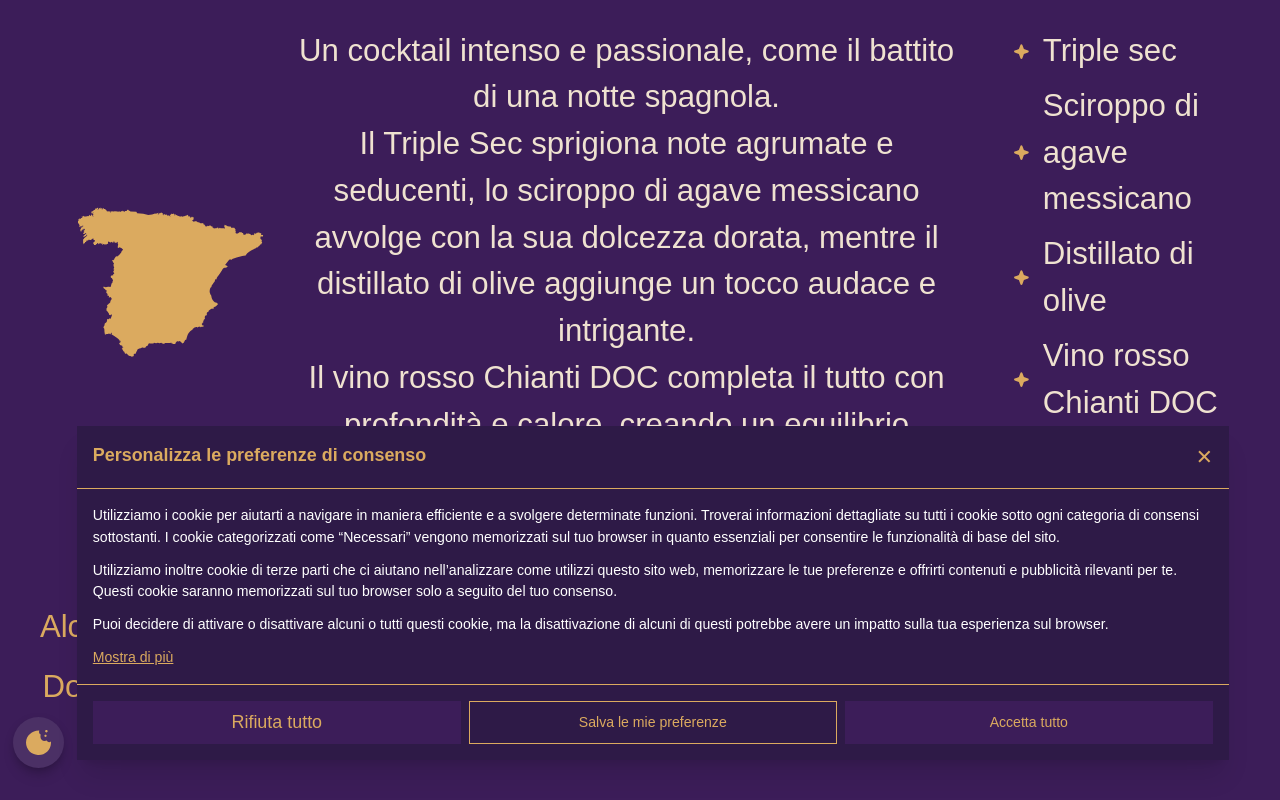
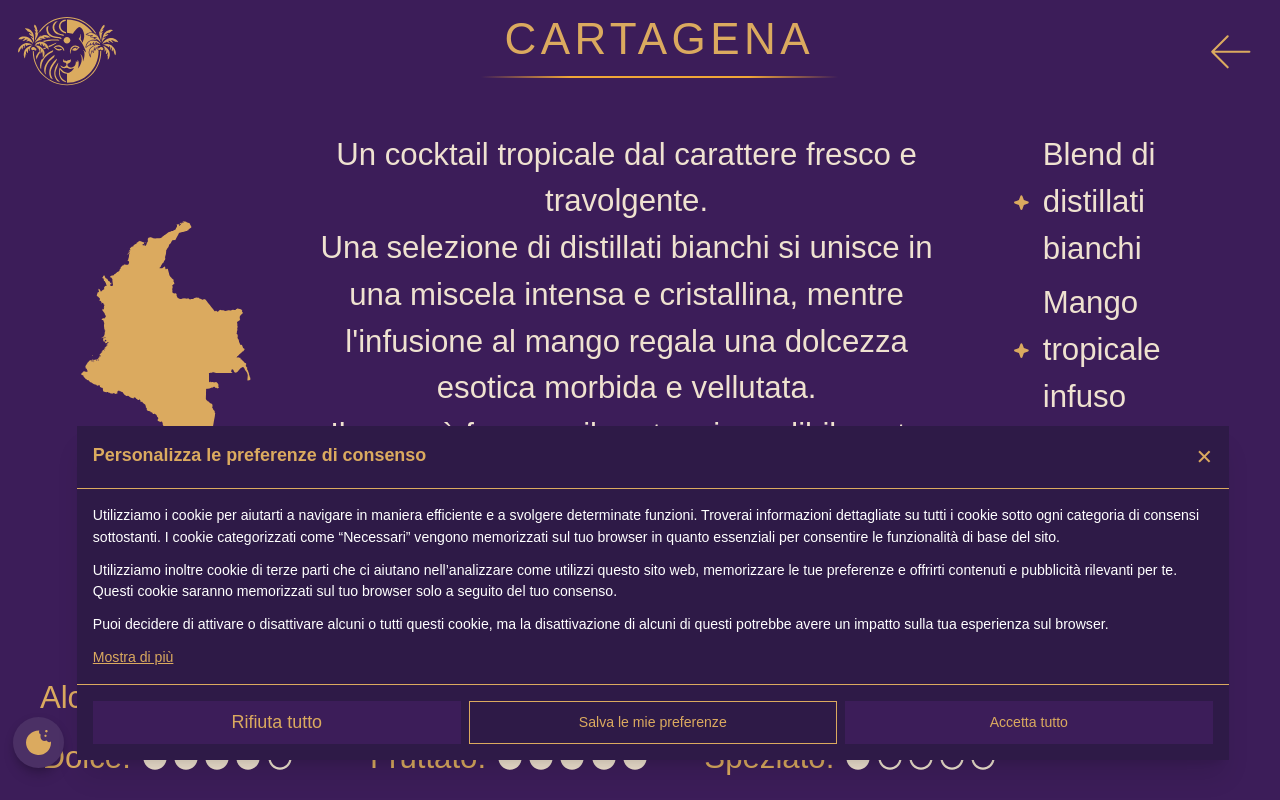
Before and after one commit to mantrasite/mantra_sito, a Next.js app: page /menu/lista in a window 1280 px wide. Built offline with nearby package versions, Linux system fonts and the light colour scheme; a web font is replaced by a local one.

Commit message:
Add files via upload

```diff
--- a/src/data/cocktail.js
+++ b/src/data/cocktail.js
@@ -1,185 +1,115 @@
-const drinkMadrid = [
+const drinkIbiza = [
     {
-        "nazione": "MADRID",
-        "nome": "Madrid",
+        "nazione": "IBIZA",
+        "nome": "Ibiza",
         "prezzo": 10,
         "ingredienti": [
-            "Triple sec",
-            "Sciroppo di agave messicano",
-            "Distillato di olive",
-            "Vino rosso Chianti DOC"
+            "Rum infuso alla menta",
+            "Frutto della passione",
+            "Pompelmo rosa",
+            "Essenza di cannella"
         ],
-        "descrizione": "Un cocktail intenso e passionale, come il battito di una notte spagnola. \nIl Triple Sec sprigiona note agrumate e seducenti, lo sciroppo di agave messicano avvolge con la sua dolcezza dorata, mentre il distillato di olive aggiunge un tocco audace e intrigante. \nIl vino rosso Chianti DOC completa il tutto con profondità e calore, creando un equilibrio sensuale tra forza e eleganza. \n Madrid è un brindisi al desiderio — profondo, sofisticato e irresistibilmente mediterraneo. \n",
+        "descrizione": "Un cocktail fresco, vibrante e irresistibilmente seducente.\n Il rum infuso alla menta regala note aromatiche intense e leggere allo stesso tempo, mentre il frutto della passione avvolge il sorso con una dolcezza tropicale morbida e vellutata.\n Il pompelmo rosa dona brillantezza ed equilibrio, mentre l'essenza di cannella lascia un finale caldo, elegante e memorabile.\n",
         "valutazioni": {
             "alcool": 3,
-            "citrico": 1,
-            "amaro": 2,
+            "citrico": 2,
+            "amaro": 1,
             "dolce": 4,
-            "fruttato": 1,
-            "speziato": 4
+            "fruttato": 4,
+            "speziato": 2
         }
     }
 ];
 
-const drinkSantaClausVillage = [
+const drinkCartagena = [
     {
-        "nazione": "SANTA",
-        "nome": "Santa Claus Village",
+        "nazione": "CARTAGENA",
+        "nome": "Cartagena",
         "prezzo": 10,
         "ingredienti": [
-            "Campari bitter",
-            "Vermouth rosso",
-            "Fonduta di cioccolato",
-            "Liquore bio al cioccolato fondente"
+            "Blend di distillati bianchi",
+            "Mango tropicale infuso",
+            "Essenze esotiche fruttate"
         ],
-        "descrizione": "Un irresistibile peccato di piacere, nato per sedurre i sensi. \nIl Campari Bitter e il Vermouth rubino creano un preludio elegante e intrigante, mentre la fonduta di cioccolato e il liquore bio al fondente si fondono in un abbraccio caldo e vellutato. \nOgni sorso è un gioco di seduzione tra amaro e dolce, luce e ombra. \nSanta Claus Village è pura tentazione liquida — intensa, sensuale e profondamente avvolgente.",
+        "descrizione": "Un cocktail tropicale dal carattere fresco e travolgente.\nUna selezione di distillati bianchi si unisce in una miscela intensa e cristallina, mentre l'infusione al mango regala una dolcezza esotica morbida e vellutata.\nIl sorso è fresco, vibrante e incredibilmente coinvolgente, con un finale fruttato che lascia il segno dal primo istante.",
         "valutazioni": {
-            "alcool": 3,
-            "citrico": 1,
+            "alcool": 4,
+            "citrico": 2,
             "amaro": 1,
             "dolce": 4,
-            "fruttato": 2,
+            "fruttato": 5,
             "speziato": 1
         }
     }
 ];
 
-const drinkMosca = [
+const drinkAustralia = [
     {
-        "nazione": "MOSCA",
-        "nome": "Mosca",
+        "nazione": "AUSTRALIA",
+        "nome": "Australia",
         "prezzo": 10,
         "ingredienti": [
-            "Altamura vodka",
-            "Cordiale di lampone fresco",
-            "Succo di lime fresco"
+            "Gin botanico",
+            "Vodka",
+            "Campari infuso ai frutti rossi",
+            "Vermouth aromatico",
+            "Frutti di bosco maturi"
         ],
-        "descrizione": "Un irresistibile peccato di piacere, nato per sedurre i sensi. \nIl Campari Bitter e il Vermouth rubino creano un preludio elegante e intrigante, mentre la fonduta di cioccolato e il liquore bio al fondente si fondono in un abbraccio caldo e vellutato. \nOgni sorso è un gioco di seduzione tra amaro e dolce, luce e ombra. \nSanta Claus Village è pura tentazione liquida — intensa, sensuale e profondamente avvolgente.",
+        "descrizione": "Un cocktail ribelle e magnetico, dal carattere intenso e sofisticato.\nIl gin botanico e la vodka si fondono con il Campari infuso ai frutti rossi e il vermouth aromatico, creando un sorso profondo, elegante e leggermente speziato.\nLe note di frutti di bosco maturi aggiungono una dolcezza vellutata che rende il drink morbido, coinvolgente e irresistibilmente seducente.",
+        "valutazioni": {
+            "alcool": 5,
+            "citrico": 1,
+            "amaro": 3,
+            "dolce": 3,
+            "fruttato": 4,
+            "speziato": 2
+        }
+    }
+];
+
+const drinkBudapest = [
+    {
+        "nazione": "BUDAPEST",
+        "nome": "Budapest",
+        "prezzo": 10,
+        "ingredienti": [
+            "Whiskey irlandese",
+            "Essenza di nocciola tostata"
+        ],
+        "descrizione": "Un cocktail intenso e magnetico, dal gusto caldo e sofisticato.\nIl whiskey libera note profonde e avvolgenti, mentre le sfumature di nocciola tostata donano morbidezza ed eleganza al sorso.\nIl finale è vellutato, persistente e incredibilmente seducente, perfetto per chi ama sapori decisi ma raffinati.",
         "valutazioni": {
             "alcool": 4,
-            "citrico": 3,
-            "amaro": 0,
-            "dolce": 1,
+            "citrico": 0,
+            "amaro": 2,
+            "dolce": 3,
+            "fruttato": 0,
+            "speziato": 3
+        }
+    }
+];
+
+const drinkSicilia = [
+    {
+        "nazione": "MEDITERRANEO",
+        "nome": "Mediterraneo",
+        "prezzo": 10,
+        "ingredienti": [
+            "Gin infuso agli agrumi",
+            "Lime fresco",
+            "Essenza di limone e pompelmo",
+            "Zucchero"
+        ],
+        "descrizione": "Un sorso luminoso che richiama il calore delle coste italiane e il profumo degli agrumi al tramonto.\nIl gin infuso agli agrumi sprigiona note fresche e intense di limone, accompagnate dalla vivacità del lime e da delicate essenze agrumate.\nLa dolcezza leggera accompagna il finale con eleganza, lasciando una sensazione fresca, raffinata e irresistibilmente estiva.",
+        "valutazioni": {
+            "alcool": 4,
+            "citrico": 5,
+            "amaro": 2,
+            "dolce": 2,
             "fruttato": 1,
             "speziato": 1
         }
     }
 ];
 
-const drinkHawaii = [
-    {
-        "nazione": "HAWAII",
-        "nome": "Hawaii",
-        "prezzo": 10,
-        "ingredienti": [
-            "Rum bianco infuso con ananas, scorze di lime e cocco",
-            "Rum al cocco",
-            "Dash di miele"
-        ],
-        "descrizione": "Un’esplosione di sensualità tropicale che conquista al primo sorso. \nIl rum bianco infuso con ananas, scorze di lime e cocco sprigiona profumi esotici e solari, mentre il rum al cocco accarezza il palato con la sua morbidezza vellutata. \nUn delicato tocco di miele ne amplifica il piacere, donando una dolcezza avvolgente e irresistibile. \nHawaii è un sogno di mare e passione — un viaggio sensuale tra onde, luce e desiderio.",
-        "valutazioni": {
-            "alcool": 5,
-            "citrico": 3,
-            "amaro": 3,
-            "dolce": 1,
-            "fruttato": 1,
-            "speziato": 3
-        }
-    }
-];
 
-const drinkNewYork = [
-    {
-        "nazione": "NEW YORK",
-        "nome": "NewYork",
-        "prezzo": 10,
-        "ingredienti": [
-            "Wild Turkey Whiskey",
-            "Estratto di mandarino",
-            "Liquore al melone",
-            "Cordiale di mandarino e melone"
-        ],
-        "descrizione": "Audace, sofisticato e sorprendentemente sensuale. \nIl carattere deciso del Wild Turkey Whiskey si intreccia con la luce vibrante dell’estratto di mandarino, mentre il liquore e il cordiale al melone ne avvolgono i toni con una dolce carezza tropicale. \nNew York è un cocktail che incarna lo spirito della metropoli: intenso, elegante e inebriante come una notte a Manhattan.",
-        "valutazioni": {
-            "alcool": 3,
-            "citrico": 2,
-            "amaro": 2,
-            "dolce": 1,
-            "fruttato": 3,
-            "speziato": 2
-        }
-    }
-];
-
-const drinkToronto = [
-    {
-        "nazione": "TORONTO",
-        "nome": "Toronto",
-        "prezzo": 10,
-        "ingredienti": [
-            "Bacardi carta blanca",
-            "Menta liquida",
-            "Cordiale di miele",
-            "Soda al pompelmo rosa",
-            "Estratto di pera"
-        ],
-        "descrizione": "Un cocktail dal fascino sottile e irresistibile. \nIl Bacardi Carta Blanca avvolge con la sua eleganza, mentre il cordiale di miele regala morbide sfumature dorate. \nL’estratto di pera aggiunge una dolcezza vellutata, esaltata dalla freschezza vivace della menta liquida e dalla frizzantezza della soda al pompelmo rosa. \nToronto è un sorso raffinato e sensuale, che conquista con la sua armonia tra dolce, fresco e fruttato.",
-        "valutazioni": {
-            "alcool": 5,
-            "citrico": 4,
-            "amaro": 4,
-            "dolce": 3,
-            "fruttato": 2,
-            "speziato": 1
-        }
-    }
-];
-
-const drinkPraga = [
-    {
-        "nazione": "PRAGA",
-        "nome": "Praga",
-        "prezzo": 10,
-        "ingredienti": [
-            "Bacardi carta oro",
-            "Essenza di ananas",
-            "Cordiale di melograno e lampone",
-            "Liquore ai fiori di sambuco"
-        ],
-        "descrizione": "Un elisir elegante e misterioso, come una notte tra le luci dorate della città. \nIl Bacardi Carta Oro svela il suo calore ambrato, accarezzato dall’essenza di ananas e dal cordiale di melograno e lampone, intensi e passionali. \nIl liquore ai fiori di sambuco avvolge il tutto in un profumo delicato e sensuale. \nPraga è un cocktail che seduce con grazia e profondità — un incontro tra dolcezza, mistero e fascino irresistibile.",
-        "valutazioni": {
-            "alcool": 5,
-            "citrico": 4,
-            "amaro": 4,
-            "dolce": 3,
-            "fruttato": 2,
-            "speziato": 1
-        }
-    }
-];
-
-const drinkSeoul = [
-    {
-        "nazione": "SEOUL",
-        "nome": "Seoul",
-        "prezzo": 10,
-        "ingredienti": [
-            "Altamura vodka",
-            "Purea di maracuja",
-            "St Germain",
-            "Ginger beer"
-        ],
-        "descrizione": "Vibrante, sensuale e sorprendente come una notte d’estate tra le luci della città. \nL’Altamura Vodka dona eleganza e purezza, la polpa di maracuja accende il palato con la sua passione tropicale, mentre lo St-Germain aggiunge una carezza floreale irresistibile. \nLa Ginger Beer chiude con una frizzante nota di carattere. \nSeoul è un’esplosione di fascino e desiderio — un cocktail che seduce con equilibrio, energia e mistero orientale.",
-        "valutazioni": {
-            "alcool": 5,
-            "citrico": 4,
-            "amaro": 4,
-            "dolce": 3,
-            "fruttato": 2,
-            "speziato": 1
-        }
-    }
-];
-
-
-export { drinkMadrid, drinkHawaii, drinkNewYork, drinkMosca, drinkSantaClausVillage, drinkToronto, drinkPraga, drinkSeoul };
+export { drinkAustralia, drinkBudapest, drinkCartagena, drinkIbiza, drinkSicilia };
--- a/src/layouts/MenuLayout.jsx
+++ b/src/layouts/MenuLayout.jsx
@@ -12,7 +12,7 @@
   const router = useRouter();
 
   const isMenuRoute = !!router.asPath && router.asPath.startsWith("/menu");
-  const isSignatureRoute = !!router.asPath && router.asPath.startsWith("/menu/signature");
+  const isSignatureRoute = !!router.asPath && (router.asPath.startsWith("/menu/signature") || router.asPath.startsWith("/menu/lista"));
 
   return (
     <HeaderProvider>
--- a/src/pages/menu/lista.jsx
+++ b/src/pages/menu/lista.jsx
@@ -9,11 +9,11 @@
 
 import {
   drinkMadrid,
-  drinkMosca,
-  drinkSantaClausVillage,
-  drinkHawaii,
-  drinkToronto,
-  drinkNewYork,
+  drinkCartagena,
+  drinkIbiza,
+  drinkAustralia,
+  drinkSicilia,
+  drinkBudapest,
   drinkPraga,
   drinkSeoul
 } from "@/data/cocktail";
@@ -24,28 +24,21 @@
   const swiperRef = useRef(null);
 
   const ids = [
-    "drinkMadrid",
-    "drinkMosca",
-    "drinkSantaClausVillage",
-    "drinkHawaii",
-    "drinkToronto",
-    "drinkNewYork",
-    "drinkPraga",
-    "drinkSeoul",
+    "drinkCartagena",
+    "drinkIbiza",
+    "drinkAustralia",
+    "drinkSicilia",
+    "drinkBudapest"
   ];
   const cocktailNames = [
-    "Madrid",
-    "Mosca",
-    "Santa Claus Village",
-    "Hawaii",
-    "Toronto",
-    "New York",
-    "Praga",
-    "Seoul",
+    "Cartagena",
+    "Ibiza",
+    "Australia",
+    "Sicilia",
+    "Budapest"
   ];
 
-  const { setNomeHeader, setHeaderColorato, setHeaderId } =
-    useContext(HeaderContext);
+  const { setNomeHeader, setHeaderColorato, setHeaderId } = useContext(HeaderContext);
   const router = useRouter();
 
   useEffect(() => {
@@ -116,57 +109,36 @@
       >
         <SwiperSlide>
           <ListaCocktails
-            id="drinkMadrid"
-            cocktails={drinkMadrid}
+            id="drinkCartagena"
+            cocktails={drinkCartagena}
             label={false}
           />
         </SwiperSlide>
         <SwiperSlide>
           <ListaCocktails
-            id="drinkMosca"
-            cocktails={drinkMosca}
+            id="drinkIbiza"
+            cocktails={drinkIbiza}
             label={false}
           />
         </SwiperSlide>
         <SwiperSlide>
           <ListaCocktails
-            id="drinkSantaClausVillage"
-            cocktails={drinkSantaClausVillage}
+            id="drinkAustralia"
+            cocktails={drinkAustralia}
             label={false}
           />
         </SwiperSlide>
         <SwiperSlide>
           <ListaCocktails
-            id="drinkHawaii"
-            cocktails={drinkHawaii}
+            id="drinkSicilia"
+            cocktails={drinkSicilia}
             label={false}
           />
         </SwiperSlide>
         <SwiperSlide>
           <ListaCocktails
-            id="drinkToronto"
-            cocktails={drinkToronto}
-            label={false}
-          />
-        </SwiperSlide>
-        <SwiperSlide>
-          <ListaCocktails
-            id="drinkNewYork"
-            cocktails={drinkNewYork}
-            label={false}
-          />
-        </SwiperSlide>
-        <SwiperSlide>
-          <ListaCocktails
-            id="drinkPraga"
-            cocktails={drinkPraga}
-            label={false}
-          />
-        </SwiperSlide>
-        <SwiperSlide>
-          <ListaCocktails
-            id="drinkSeoul"
-            cocktails={drinkSeoul}
+            id="drinkBudapest"
+            cocktails={drinkBudapest}
             label={false}
           />
         </SwiperSlide>
--- a/src/pages/menu/signature.jsx
+++ b/src/pages/menu/signature.jsx
@@ -14,14 +14,11 @@
   const path = "/menu/lista#";
 
   const countryCoordinates = {
-    SANTA: { x: 0.522, y: 0.36 },
-    TORONTO: { x: 0.38, y: 0.43 },
-    NEWYORK: { x: 0.395, y: 0.45 },
-    HAWAII: { x: 0.3, y: 0.45 },
-    MOSCA: { x: 0.56, y: 0.4 },
-    SEOUL: { x: 0.655, y: 0.48 },
-    PRAGA: { x: 0.5, y: 0.44 },
-    MADRID: { x: 0.482, y: 0.47 },
+    IBIZA: { x: 0.485, y: 0.38 },
+    SICILIA: { x: 0.508, y: 0.38 },
+    BUDAPEST: { x: 0.51, y: 0.35 },
+    AUSTRALIA: { x: 0.68, y: 0.58 },
+    CARTAGENA: { x: 0.375, y: 0.5 }
   };
 
   useEffect(() => {
@@ -83,128 +80,86 @@
     >
       {/* Cerchi a sinistra */}
       <Cerchio
-        nome="SANTA"
+        nome="IBIZA"
         styleProp={{
           width: `${getDynamicVh(28)}px`,
           height: `${getDynamicVh(28)}px`,
-          top: `${getDynamicVh(0)}px`,
+          bottom: `${getDynamicVh(1)}px`,
           fontSize: `${getDynamicVh(4.1)}px`,
         }}
-        stile="left-[17vw] cerchio"
-        href={path + "drinkSantaClausVillage"}
+        stile=" cerchio"
+        href={path + "drinkIbiza"}
       >
-        SANTA CLAUS VILLAGE
+        IBIZA
       </Cerchio>
 
       <Cerchio
-        nome="TORONTO"
+        nome="SICILIA"
         styleProp={{
           width: `${getDynamicVh(28)}px`,
           height: `${getDynamicVh(28)}px`,
-          top: `${getDynamicVh(15)}px`,
+          top: `${getDynamicVh(1)}px`,
           fontSize: `${getDynamicVh(4.1)}px`,
         }}
-        stile="left-[7vw] cerchio"
-        href={path + "drinkToronto"}
+        stile="right-[3vw] cerchio"
+        href={path + "drinkSicilia"}
       >
-        TORONTO
+        SICILIA
       </Cerchio>
 
       <Cerchio
-        nome="HAWAII"
+        nome="AUSTRALIA"
         styleProp={{
           width: `${getDynamicVh(28)}px`,
           height: `${getDynamicVh(28)}px`,
-          bottom: `${getDynamicVh(15)}px`,
+          bottom: `${getDynamicVh(10)}px`,
           fontSize: `${getDynamicVh(4.1)}px`,
         }}
-        stile="left-[7vw] cerchio"
-        href={path + "drinkHawaii"}
+        stile="right-[3vw] cerchio"
+        href={path + "drinkAustralia"}
       >
-        HAWAII
+        AUSTRALIA
       </Cerchio>
 
       <Cerchio
-        nome="NEWYORK"
+        nome="BUDAPEST"
         styleProp={{
           width: `${getDynamicVh(28)}px`,
           height: `${getDynamicVh(28)}px`,
-          bottom: `${getDynamicVh(0)}px`,
+          top: `${getDynamicVh(1)}px`,
           fontSize: `${getDynamicVh(4.1)}px`,
         }}
-        stile="left-[17vw] cerchio"
-        href={path + "drinkNewYork"}
+        stile="left-[3vw] cerchio"
+        href={path + "drinkBudapest"}
       >
-        NEW YORK
+        BUDAPEST
       </Cerchio>
 
       {/* Mappa */}
       <img
         src="/menu/mappa_mondo.svg"
         alt="mappa_mondo"
-        className="max-w-[52.5%] z-[-999]"
+        className="max-w-[60%] z-[-999] mb-[10%]"
       />
 
       {/* Cerchi a destra */}
       <Cerchio
-        nome="MOSCA"
+        nome="CARTAGENA"
         styleProp={{
           width: `${getDynamicVh(28)}px`,
           height: `${getDynamicVh(28)}px`,
-          top: `${getDynamicVh(0)}px`,
+          bottom: `${getDynamicVh(10)}px`,
           fontSize: `${getDynamicVh(4.1)}px`,
         }}
-        stile="right-[15vw] cerchio"
-        href={path + "drinkMosca"}
+        stile="left-[3vw] cerchio"
+        href={path + "drinkCartagena"}
       >
-        MOSCA
-      </Cerchio>
-
-      <Cerchio
-        nome="SEOUL"
-        styleProp={{
-          width: `${getDynamicVh(28)}px`,
-          height: `${getDynamicVh(28)}px`,
-          top: `${getDynamicVh(15)}px`,
-          fontSize: `${getDynamicVh(4.1)}px`,
-        }}
-        stile="right-[5vw] cerchio"
-        href={path + "drinkSeoul"}
-      >
-        SEOUL
-      </Cerchio>
-
-      <Cerchio
-        nome="PRAGA"
-        styleProp={{
-          width: `${getDynamicVh(28)}px`,
-          height: `${getDynamicVh(28)}px`,
-          bottom: `${getDynamicVh(15)}px`,
-          fontSize: `${getDynamicVh(4.1)}px`,
-        }}
-        stile="right-[5vw] cerchio"
-        href={path + "drinkPraga"}
-      >
-        PRAGA
-      </Cerchio>
-
-      <Cerchio
-        nome="MADRID"
-        styleProp={{
-          width: `${getDynamicVh(28)}px`,
-          height: `${getDynamicVh(28)}px`,
-          bottom: `${getDynamicVh(0)}px`,
-          fontSize: `${getDynamicVh(4.1)}px`,
-        }}
-        stile="right-[15vw] cerchio"
-        href={path + "drinkMadrid"}
-      >
-        MADRID
+        CARTAGENA
       </Cerchio>
 
       {/* Linee dinamiche */}
       <svg
-        className="absolute top-0 left-0 w-full h-full pointer-events-none z-50"
+        className="absolute  left-0 w-full h-full pointer-events-none z-50"
         xmlns="http://www.w3.org/2000/svg"
       >
         {lines.map(({ x1, y1, x2, y2 }, index) => (
```
